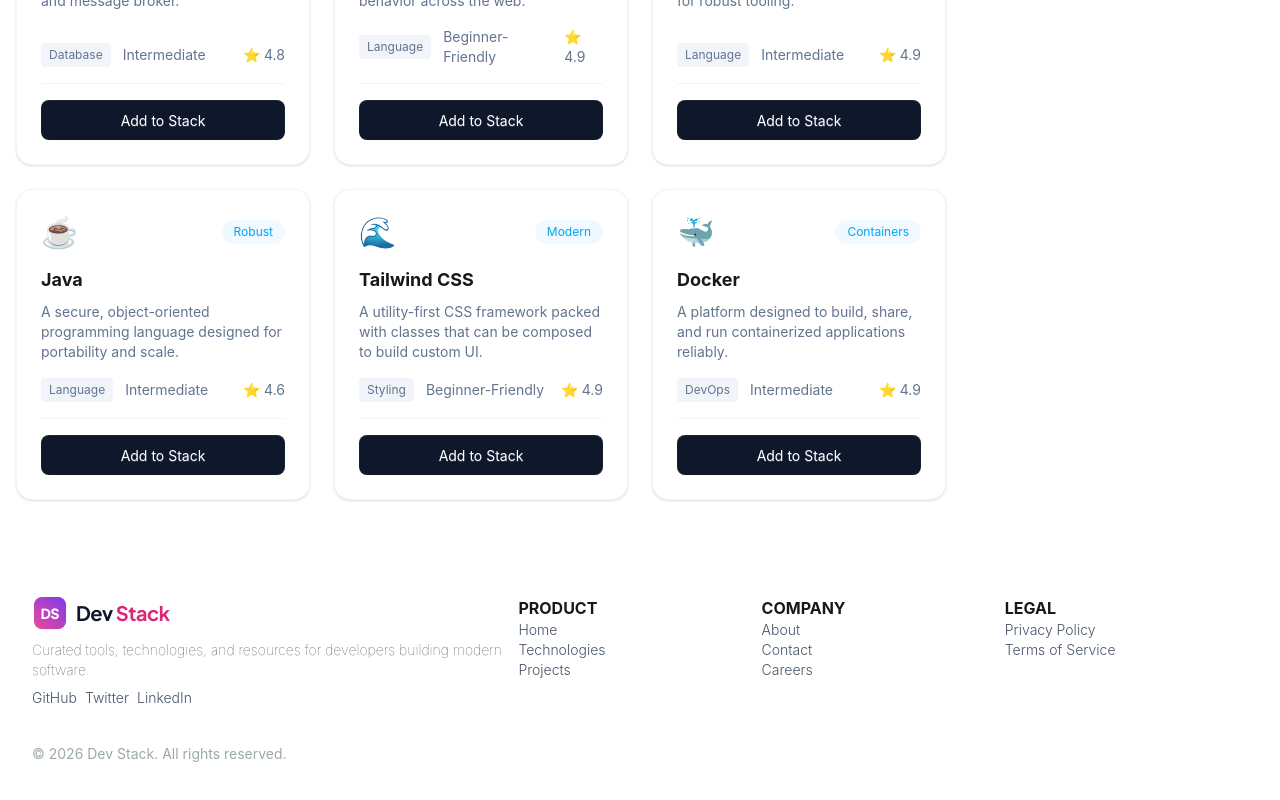
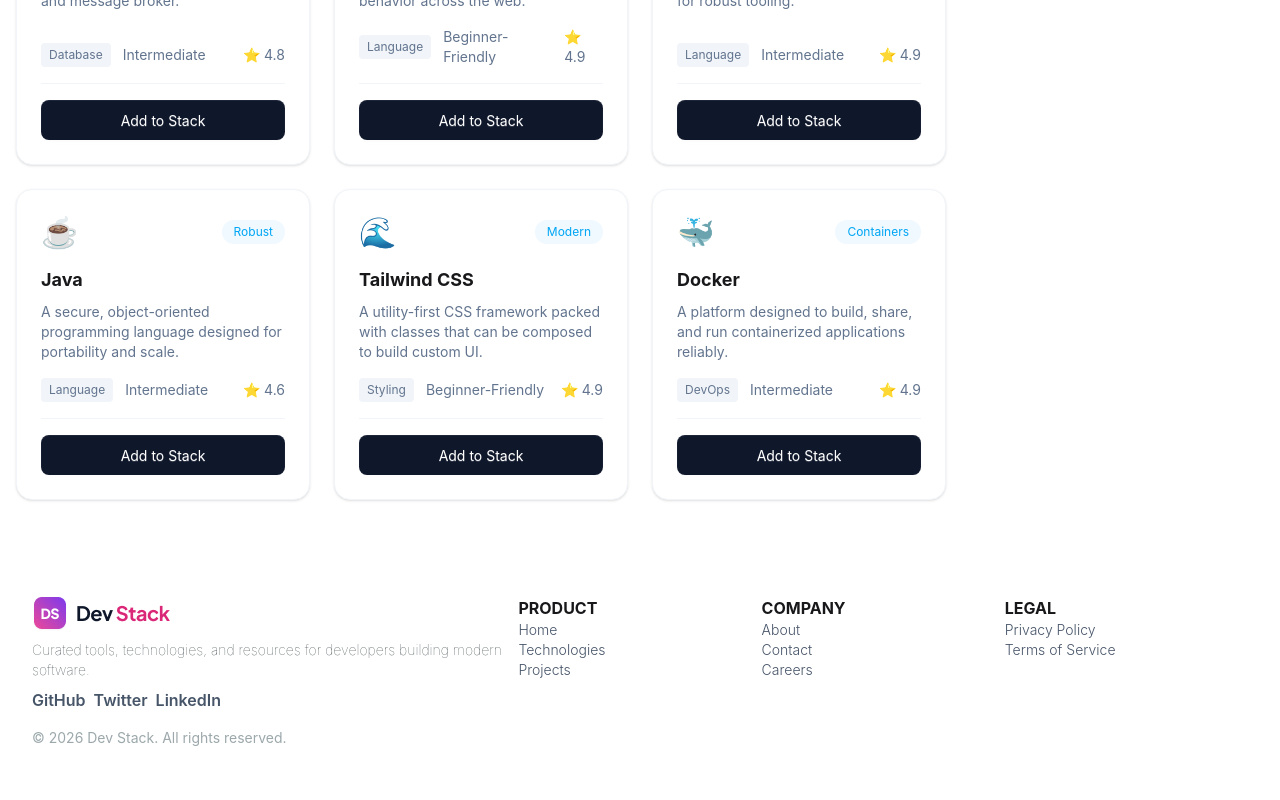
Before and after one commit to 1ysand3r/PH-A05, a React (Vite) app: page / in a window 1280 px wide. Shown: the part 1590-2390 px from the top of the page. Built offline with nearby package versions, Linux system fonts and the light colour scheme.

Commit message:
Added almost all required features

```diff
--- a/src/Footer.tsx
+++ b/src/Footer.tsx
@@ -13,7 +13,7 @@
           <a href="">Twitter</a>
           <a href="">LinkedIn</a>
         </div>
-        <p className="text-sm text-mist-400 py-9">© 2026 Dev Stack. All rights reserved.</p>
+        <p className="text-sm text-mist-400 py-4">© 2026 Dev Stack. All rights reserved.</p>
       </div>
       <div className="gap-4">
         <h3 className="font-bold">PRODUCT</h3>
--- a/src/Stack.tsx
+++ b/src/Stack.tsx
@@ -1,5 +1,3 @@
-import { toast } from 'react-toastify';
-
 type Tech = {
   id: number;
   name: string;
--- a/src/TechCard.tsx
+++ b/src/TechCard.tsx
@@ -1,5 +1,3 @@
-import { toast } from "react-toastify";
-
 type Tech = {
   id: number;
   name: string;
@@ -18,6 +16,7 @@
 };
 
 const TechCard = ({ tech, onAdd }: TechCardProps) => {
+
   return (
     <div className="bg-white border border-slate-100 rounded-2xl p-6 flex flex-col shadow-sm">
       <div className="flex items-center justify-between mb-4">
--- a/src/index.css
+++ b/src/index.css
@@ -13,10 +13,12 @@
     border: none;
  }
 
- li,a {
+ li {
     @apply font-light text-[#475569] text-sm;
  }
-
+a {
+   @apply font-semibold text-[#475569]
+}
  ul {
     @apply list-none
  }
```
